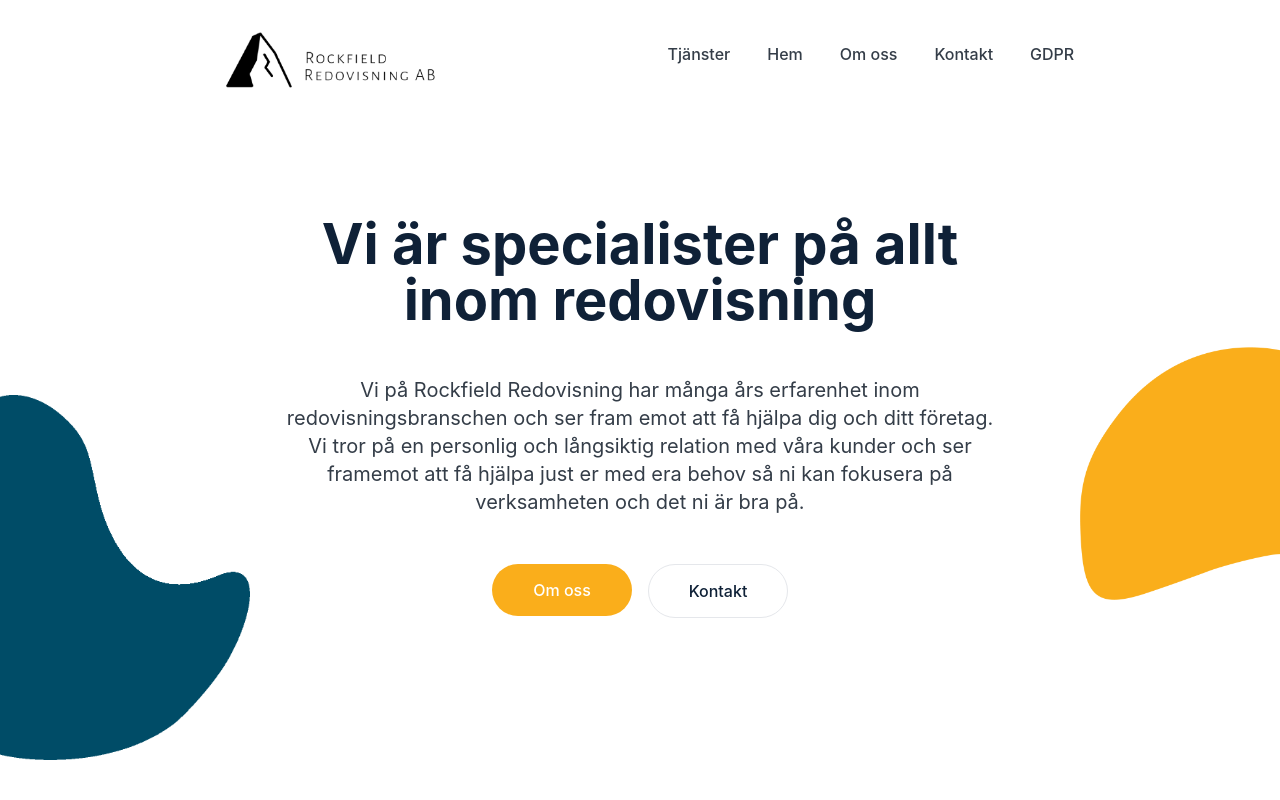
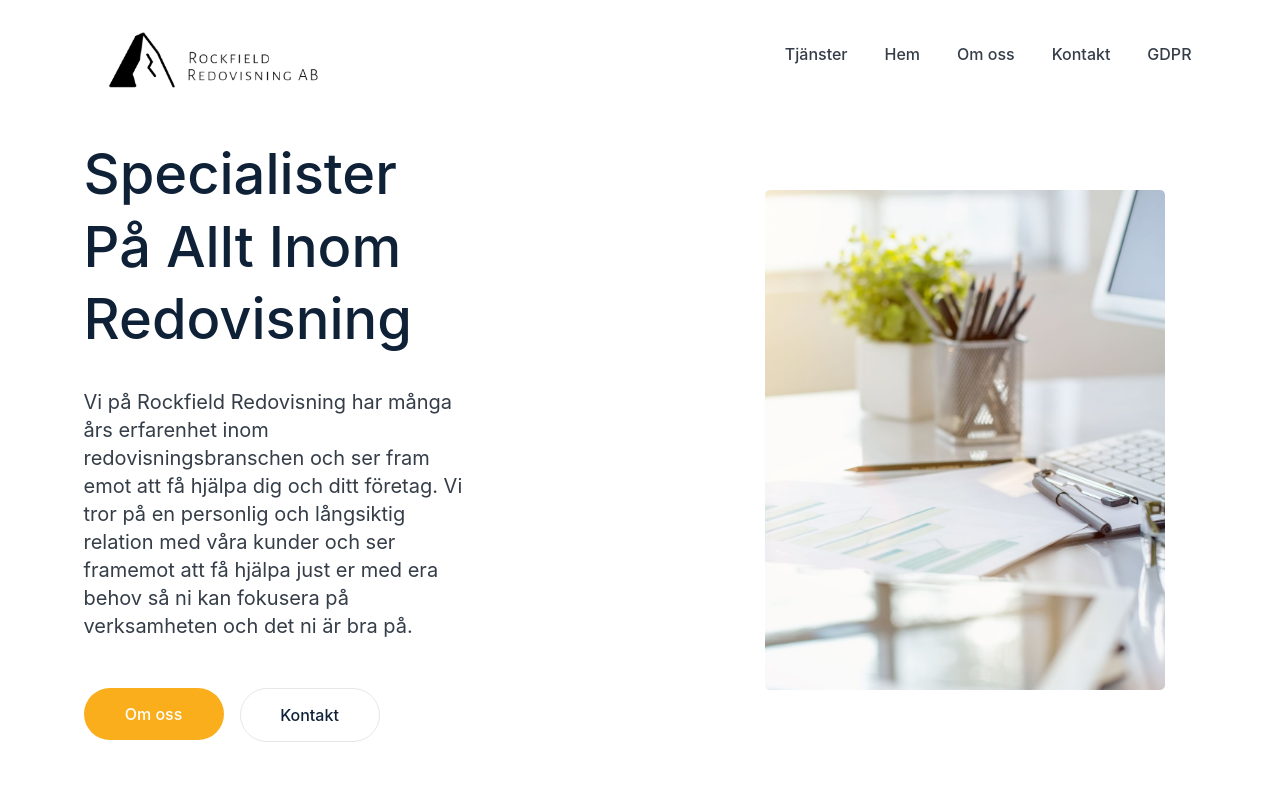
Before and after one commit to JockeHTML/rockfield-redovisning, a Next.js app: page / in a window 1280 px wide. Shown: the top 800 px of the page. Built offline with nearby package versions, Linux system fonts and the light colour scheme.

Commit message:
new frontpage added

```diff
--- a/components/home/Home.js
+++ b/components/home/Home.js
@@ -6,9 +6,8 @@ import BorderButton from "../ui/BorderButton";
 const HomePage = () => {
   return (
     <div className={classes.homePage}>
-      <div className={classes.left}></div>
       <div className={classes.text}>
-        <h1>Vi är specialister på allt inom redovisning</h1>
+        <h1>Specialister På Allt Inom Redovisning</h1>
         <p>
           Vi på Rockfield Redovisning har många års erfarenhet inom
           redovisningsbranschen och ser fram emot att få hjälpa dig och ditt
@@ -21,7 +20,7 @@ const HomePage = () => {
           <BorderButton>Kontakt</BorderButton>
         </div>
       </div>
-      <div className={classes.right}></div>
+      <img src="./images/workplace.jpg" alt="" />
     </div>
   );
 };
--- a/components/home/aboutUs/image.module.css
+++ b/components/home/aboutUs/image.module.css
@@ -10,7 +10,6 @@
   width: 450px;
   height: 300px;
   border-radius: 5px;
-  box-shadow: rgba(0, 0, 0, 0.16) 0px 1px 4px;
 }
 
 .img h1 {
--- a/components/home/forWho/image.module.css
+++ b/components/home/forWho/image.module.css
@@ -10,7 +10,6 @@
   width: 450px;
   height: 300px;
   border-radius: 5px;
-  box-shadow: rgba(0, 0, 0, 0.16) 0px 1px 4px;
 }
 
 .img h1 {
--- a/components/home/home.module.css
+++ b/components/home/home.module.css
@@ -1,63 +1,40 @@
 .homePage {
-  padding: 6rem 1rem;
   position: relative;
-  text-align: center;
+  height: 80vh;
+  width: 1177px;
+  display: flex;
   margin: auto;
-  height: 80vh;
+  max-width: 100%;
+  justify-content: space-between;
+  align-items: center;
+  padding: 3rem 0;
 }
 
-.right {
-  position: absolute;
-  content: "";
-  height: 100%;
+.homePage img {
+  border-radius: 5px;
   width: 400px;
-  right: 0;
-  top: 10px;
-  background-image: url("../../public/images/shape-right.png");
-  background-repeat: no-repeat;
-  background-position: bottom left;
-  background-size: 100%;
-}
-
-.left {
-  position: absolute;
-  content: "";
-  height: 100%;
-  width: 400px;
-  left: 0;
-  top: 10px;
-  background-image: url("../../public/images/shape-left.png");
-  background-repeat: no-repeat;
-  background-position: bottom left;
-  background-size: 100%;
+  height: 500px;
+  object-fit: cover;
+  object-position: center;
+  margin-right: 4rem;
 }
 
 .text {
   max-width: 100%;
   display: flex;
-  justify-content: center;
-  align-items: center;
   flex-direction: column;
 }
 
 .text h1 {
-  margin-bottom: 3rem;
-  width: 45%;
+  margin-bottom: 2rem;
+  line-height: 1.3;
   font-size: 66px;
-}
-
-.text h4 {
-  margin-bottom: 0;
-  font-weight: 700;
-  font-size: 14px;
-  text-transform: uppercase;
-  letter-spacing: 6px;
-  color: var(--blue);
+  width: 500px;
 }
 
 .text p {
-  width: 40%;
   font-size: 20px;
+  width: 600px;
 }
 
 .buttons {
@@ -131,14 +108,14 @@
 
 @media only screen and (min-width: 1024px) and (max-height: 1366px) and (orientation: landscape) and (-webkit-min-device-pixel-ratio: 1.5) {
   .homePage {
-    height: auto;
-    padding: var(--padding4) 1.5rem;
+    height: 70vh;
   }
   .text h1 {
     font-size: var(--size16);
+    width: 60%;
   }
   .text p {
-    width: 60%;
+    width: 80%;
   }
   .text {
     margin-right: 0rem;
--- a/components/layout/header.module.css
+++ b/components/layout/header.module.css
@@ -1,10 +1,11 @@
 .header {
   background-color: var(--white);
   height: 120px;
-  width: 100%;
+  width: 1177px;
   display: flex;
   align-items: center;
-  justify-content: space-evenly;
+  margin: auto;
+  justify-content: space-between;
 }
 
 .content {
--- a/styles/globals.css
+++ b/styles/globals.css
@@ -58,6 +58,7 @@ h1 {
   font-size: var(--size16);
   color: var(--blue);
   line-height: 1;
+  font-weight: 500;
 }
 
 @media (max-width: 768px) {
@@ -70,6 +71,7 @@ h3 {
   margin: 0;
   padding: 0;
   color: var(--blue);
+  font-weight: 500;
 
   font-size: var(--size6);
   line-height: 1.75rem;
@@ -77,6 +79,7 @@ h3 {
 
 h4 {
   color: var(--blue);
+  font-weight: 500;
 
   margin: 0;
   padding: 0;
@@ -86,6 +89,7 @@ h4 {
 
 h2 {
   color: var(--blue);
+  font-weight: 500;
 
   margin: 0;
   padding: 0;
```
Also changed, not shown: public/images/workplace.jpg (added).
